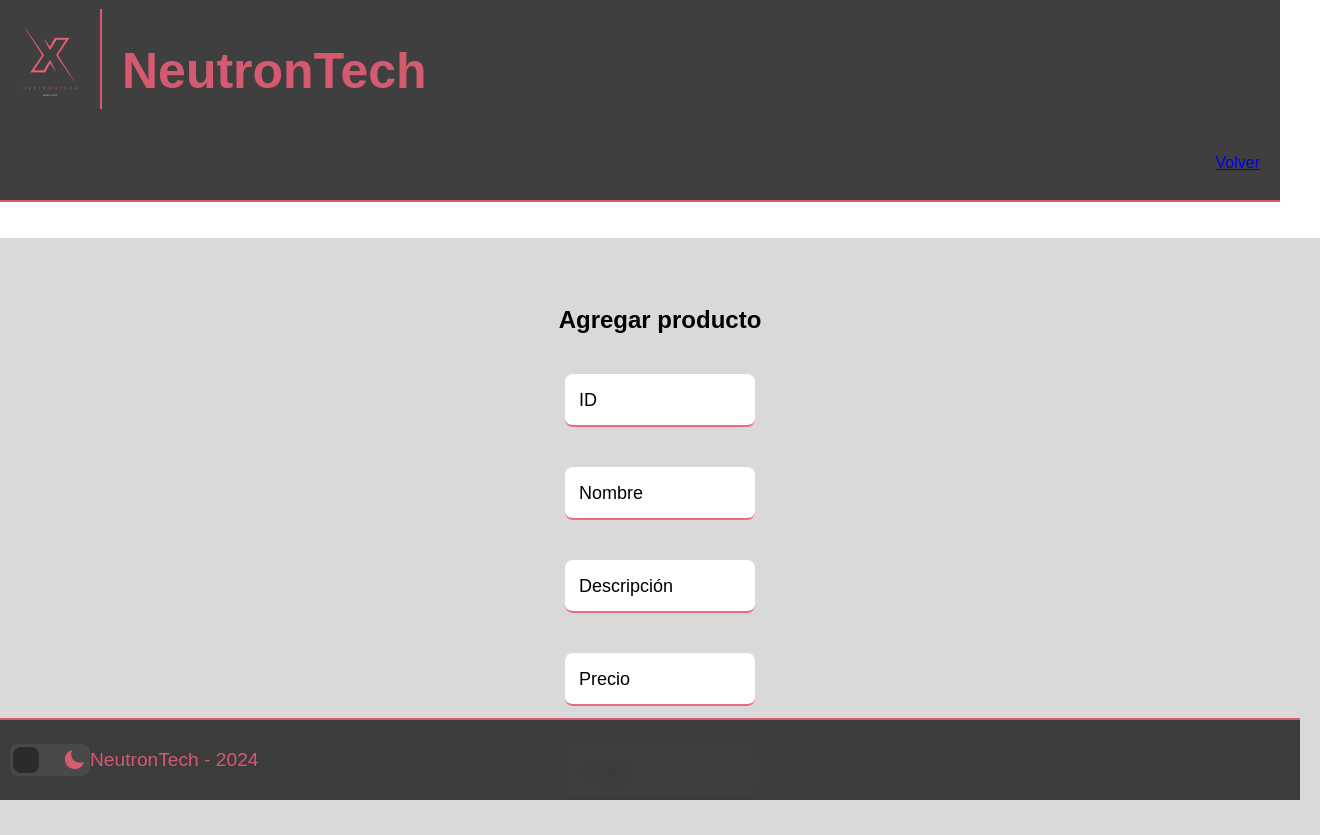
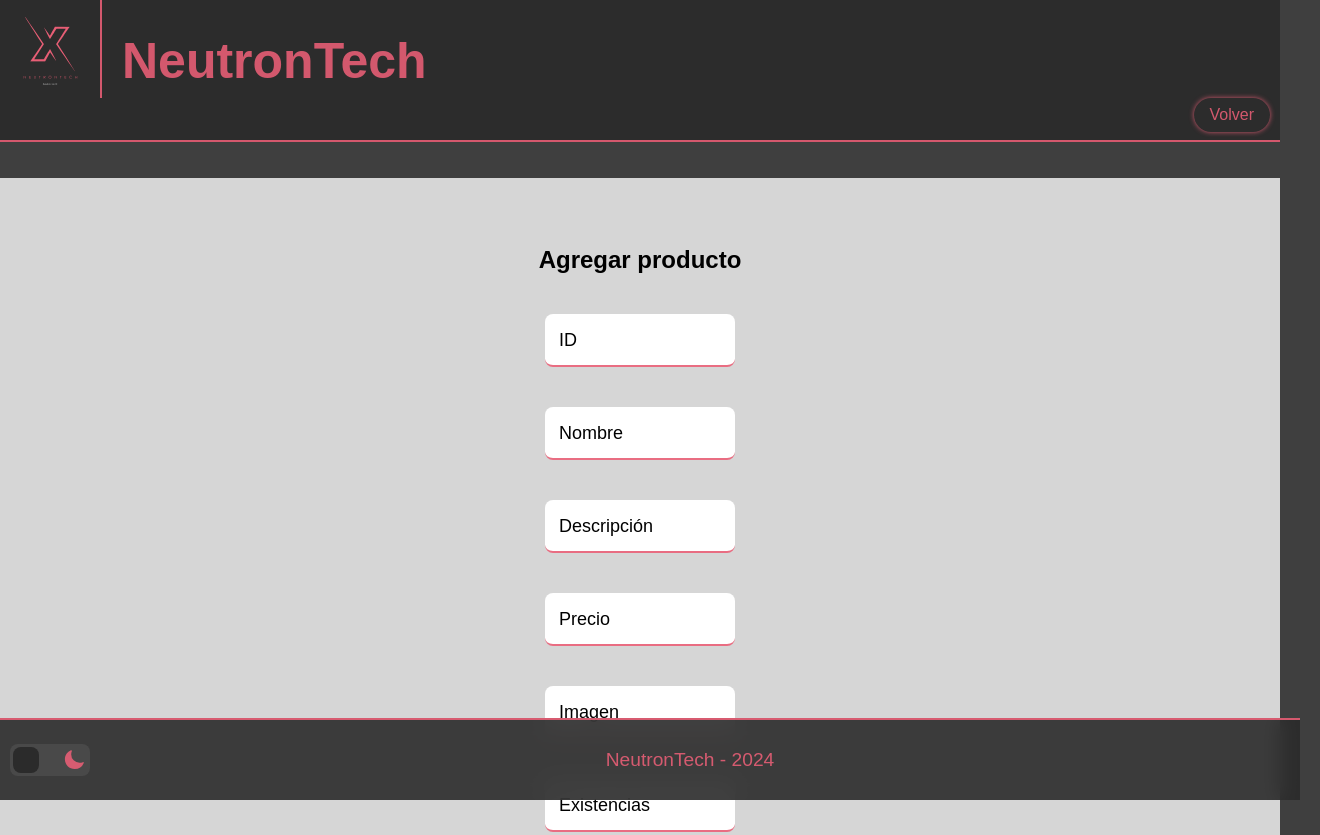
Before and after one commit to Zagusan/NeutronTech-Admin, a plain HTML site: page consultas.html in a window 1280 px wide. Shown: the top 835 px of the page, 1320 px wide, since content can reach past the window. Drawn offline with Linux system fonts and the light colour scheme.

Commit message:
Refactor header, footer, and theme styles; improve navigation and accessibility.

```diff
--- a/consultas.css
+++ b/consultas.css
@@ -7,11 +7,6 @@
     --quaternary-color: rgba(214, 214, 214, 1); /*timber-wolf*/
     --quiternary-color: rgba(187, 199, 165, 1); /*sage*/
 }
-
-.theme-inverted {
-    --primary-color: rgba(242, 242, 242, 0.9);
-    --secondary-color: rgba(231, 94, 117, 0.9);
-}
 /* Estilos para el encabezado */
 header {
     display: grid;
@@ -20,27 +15,47 @@ header {
             "a b"
             "a b"
             "d d";
-    column-gap: 20px;
-    align-content: center;
     position: sticky;
     top: 0;
     color: var(--secondary-color);
     background-color: var(--primary-color);
     width: 100%;
-    height: 200px;
+    height: 130px;
     z-index: 1;
     backdrop-filter: blur(10px);
     border-bottom: 2px solid var(--secondary-color);
 }
 
 header nav {
-    grid-area: c;
-    padding: 20px;
+    grid-area: d;
+    justify-content: flex-end;
+    display: flex;
+}
+
+header nav a {
+    text-decoration: none;
+    margin-right: 10px;
+    color: var(--secondary-color);
+    padding: 8px 16px;
+    border-radius: 20px;
+    box-shadow: 0 0 5px var(--secondary-color);
+    font-size: 16px;
+    font-weight: 500;
+    transition: transform 0.2s ease-out, color 0.2s linear;
+}
+
+header nav a:hover {
+    transition: transform 0.2s ease-out, color 0.2s linear;
+    color: var(--secondary-color);
+    border-radius: 20px;
+    box-shadow: 0 0 10px var(--secondary-color);
+    transform: scale(95%)
 }
 
 header h1 {
     grid-area: b;
     font-size: 50px;
+    margin-bottom: 0;
 }
 
 .logoT {
@@ -101,7 +116,9 @@ main {
 
 /* Estilos para el pie de pagina */
 footer {
-    display: flex;
+    display: grid;
+    grid-template-columns: auto 1fr auto;
+    align-items: center;
     background-color: var(--primary-color);
     color: var(--secondary-color);
     padding: 10px;
@@ -115,6 +132,17 @@ footer {
 }
 
 .theme-switch {
+    grid-column: 1;
+    justify-self: start;
+}
+
+footer p {
+    grid-column: 2;
+    text-align: center;
+    margin: 0;
+}
+
+.theme-switch {
     display: flex;
     align-items: center;
 }
--- a/consultas.html
+++ b/consultas.html
@@ -111,30 +111,34 @@
 
     <p>NeutronTech - 2024</p>
 </footer>
-</body>
-</html>
 <script>
     (function () {
         const KEY = 'themeInverted';
-        const saved = localStorage.getItem(KEY) === 'true';
         const html = document.documentElement;
-        if (saved) html.classList.add('theme-inverted');
-
         const themeCheckbox = document.getElementById('theme-checkbox');
         const label = document.querySelector('label[for="theme-checkbox"]');
+
+        const saved = localStorage.getItem(KEY) === 'true';
+        if (saved) {
+            html.classList.add('theme-inverted');
+            if (themeCheckbox) themeCheckbox.checked = true;
+        }
+
         const updateLabel = () => {
             const inverted = html.classList.contains('theme-inverted');
-            label.setAttribute('aria-label', inverted ? 'Dark Mode' : 'Light Mode');
-            themeCheckbox.setAttribute('aria-pressed', String(inverted));
+            if (label) label.setAttribute('aria-label', inverted ? 'Dark Mode' : 'Light Mode');
+            if (themeCheckbox) themeCheckbox.setAttribute('aria-pressed', String(inverted));
         };
 
-        if (themeCheckbox && label) {
+        if (themeCheckbox) {
             updateLabel();
-            themeCheckbox.addEventListener('click', () => {
-                html.classList.toggle('theme-inverted');
-                localStorage.setItem(KEY, String(html.classList.contains('theme-inverted')));
+            themeCheckbox.addEventListener('change', () => {
+                html.classList.toggle('theme-inverted', themeCheckbox.checked);
+                localStorage.setItem(KEY, String(themeCheckbox.checked));
                 updateLabel();
             });
         }
     })();
 </script>
+</body>
+</html>
--- a/stylesheet.css
+++ b/stylesheet.css
@@ -7,16 +7,22 @@
     --quaternary-color: rgba(214, 214, 214, 1); /*timber-wolf*/
     --quiternary-color: rgba(187, 199, 165, 1); /*sage*/
 }
+
+html.theme-inverted {
+    --primary-color: rgba(242, 242, 242, 0.9);
+    --secondary-color: rgba(231, 94, 117, 0.9);
+}
+
 /* Estilos para el cuerpo y la disposición general */
 body {
     font-family: 'Montserrat', Arial, sans-serif;
-    background: #ffffff;
+    background: var(--primary-color);
     margin: 0;
     padding: 0;
 }
 
 .sección {
-    background: #d9d9d9;
+    background: var(--quaternary-color);
     padding: 48px 24px 32px;
     margin: 16px 0 32px 0;
     width: 100%;
@@ -31,32 +37,32 @@ main {
     align-items: center;
     justify-content: flex-start;
     min-height: 100vh;
-    width: 100%;
     padding: 0;
     overflow-x: clip;
 }
 
-.header {
-    display: flex;
-    flex-wrap: wrap;
-    gap: 16px;
-    position: fixed;
-    top: 0px;
-    align-items: center;
-    justify-content: center;
-    justify-self: flex-start;
-    box-sizing: border-box;
-    padding: 10px 32px 10px 32px;
-    background-color: rgba(255, 255, 255, 0.6);
-    min-height: 40px;
-    height: fit-content;
+header {
+    display: grid;
+    grid-template-columns: auto 1fr;
+    grid-template-areas:
+            "a b c";
+    column-gap: 20px;
+    padding-bottom: 10px;
+    align-content: center;
+    position: sticky;
+    top: 0;
+    color: var(--secondary-color);
+    background-color: var(--primary-color);
     width: 100%;
-    border-bottom: 1px solid #666666;
-    backdrop-filter: blur(16px);
-    z-index: 2;
+    height: 130px;
+    z-index: 1;
+    backdrop-filter: blur(10px);
+    border-bottom: 2px solid var(--secondary-color);
 }
 
 .logo {
+    grid-area: a;
+    padding: 10px 0 0 32px;
     text-decoration: none;
     display: flex;
     justify-content: center;
@@ -81,7 +87,7 @@ main {
 }
 
 .header nav {
-    padding: 0 32px;
+    grid-area: b;
     display: flex;
     flex: 2;
     gap: 32px;
@@ -92,20 +98,28 @@ main {
 }
 
 .header nav a {
+    grid-area: c;
     text-decoration: none;
-    color: #111;
+    color: var(--secondary-color);
+    padding: 8px 16px;
+    border-radius: 20px;
+    box-shadow: 0 0 5px var(--secondary-color);
     font-size: 16px;
     font-weight: 500;
     transition: transform 0.2s ease-out, color 0.2s linear;
 }
 
 .header nav a:hover {
-    color: #0078d7;
-    transform: scale(115%);
+    transition: transform 0.2s ease-out, color 0.2s linear;
+    color: var(--secondary-color);
+    border-radius: 20px;
+    box-shadow: 0 0 10px var(--secondary-color);
+    transform: scale(95%);
 }
 
 .header-icons {
     display: flex;
+    padding: 10px 32px 0 0;
     flex: 0 2 content;
     flex-wrap: wrap;
     justify-content: center;
```
